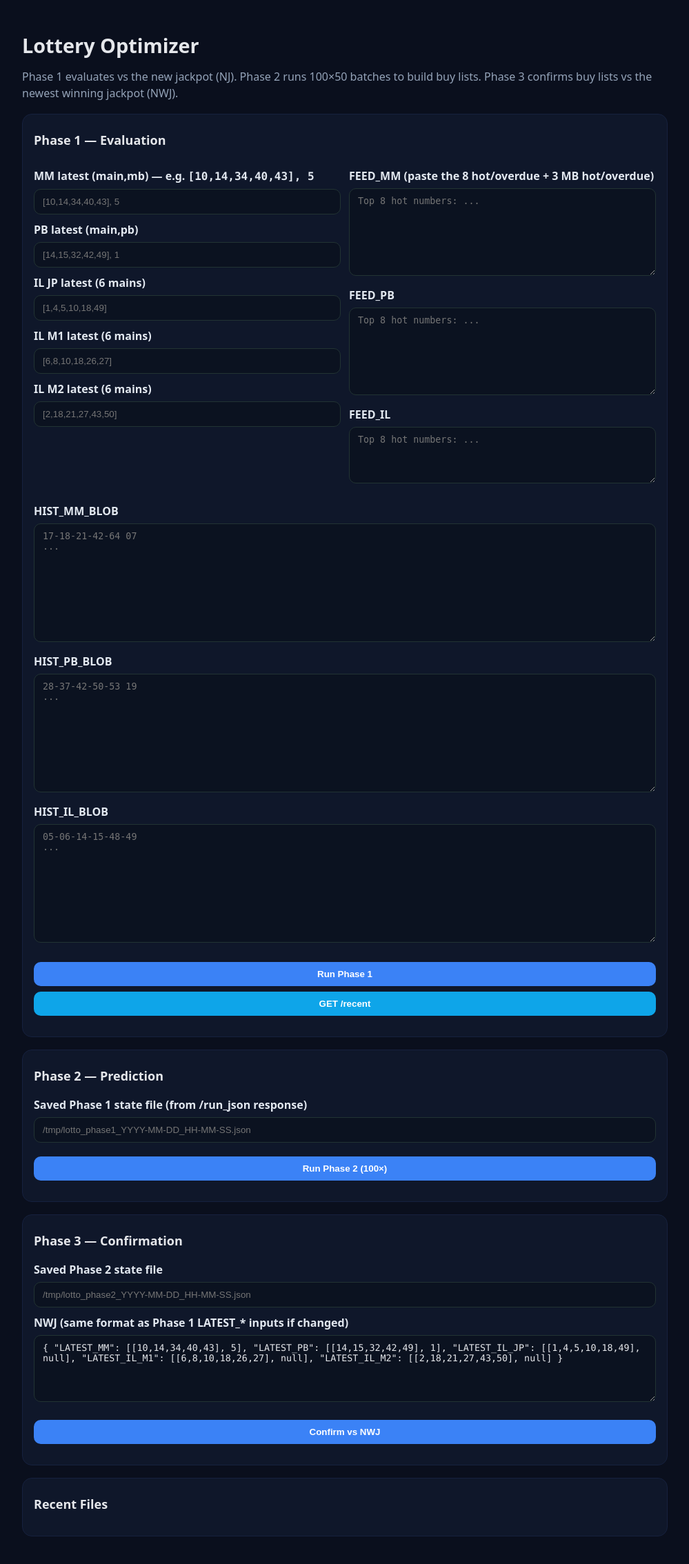
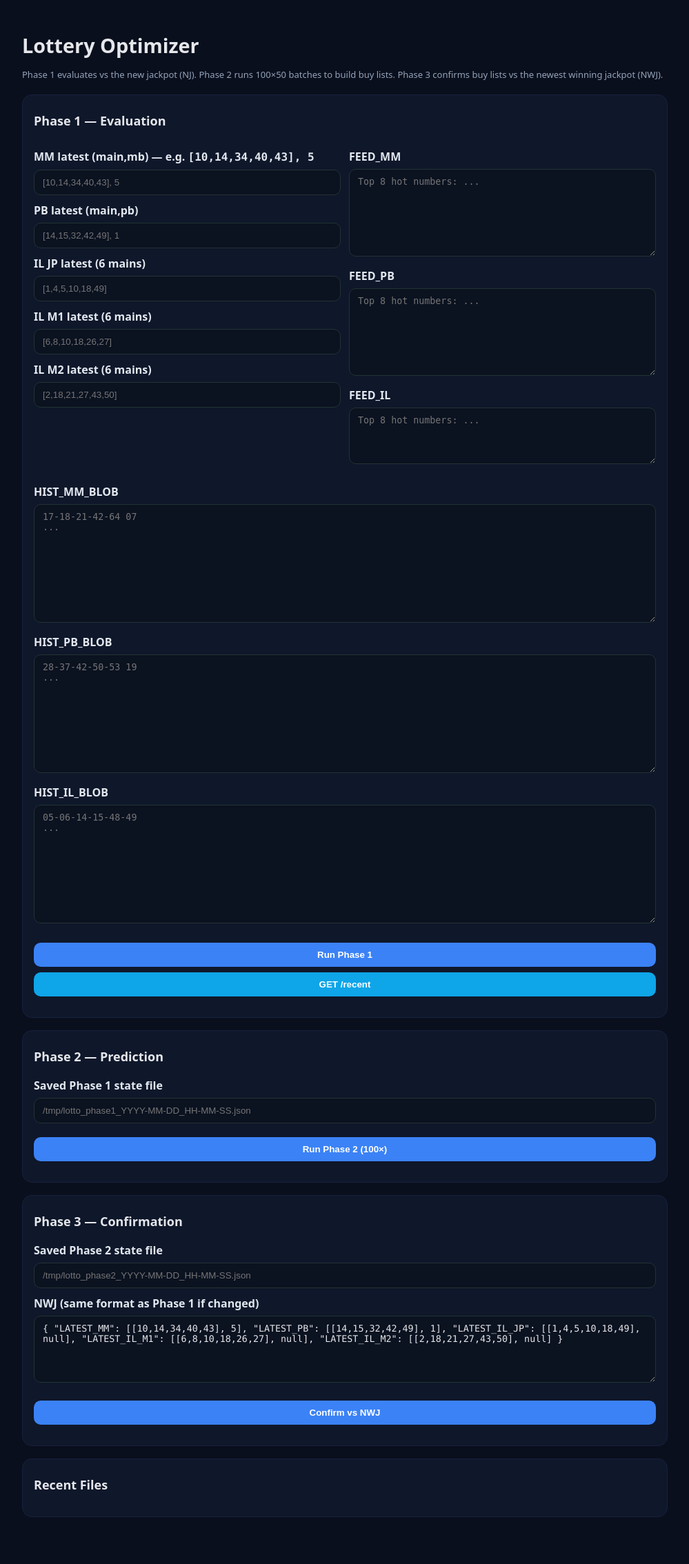
Before and after one commit to lettiehsu/lottery-optimizer, a Flask app: page / in a window 1280 px wide. Shown: the whole page at 69% size, without its empty margins (140-1139 px from the left). After the commit the page ends 2200 px from the top, so only its background shows below. Run offline with Flask 3, Linux system fonts and the light colour scheme.

Commit message:
Update index.html

```diff
--- a/templates/index.html
+++ b/templates/index.html
@@ -6,7 +6,6 @@
   <title>Lottery Optimizer</title>
   <link rel="stylesheet" href="/static/styles.css" />
   <style>
-    /* minimal extras for cleaner results */
     .section { background:#0f172a; border:1px solid #16213e; border-radius:14px; padding:16px; margin:18px 0; }
     .btn { display:inline-block; padding:10px 14px; border-radius:10px; border:none; background:#3b82f6; color:#fff; font-weight:600; cursor:pointer; }
     .btn.secondary { background:#0ea5e9; }
@@ -17,19 +16,16 @@
     input, textarea { width:100%; padding:10px 12px; border-radius:10px; border:1px solid #233; background:#0b1220; color:#e5e7eb; }
     h1 { color:#e5e7eb; margin:22px 0 12px; }
     h2 { color:#e5e7eb; margin:8px 0 16px; font-size:18px; }
-    .note { color:#94a3b8; font-size:13px; }
-    /* results */
+    .muted { color:#94a3b8; font-size:13px; }
     .cards { display:grid; grid-template-columns:repeat(auto-fill,minmax(280px,1fr)); gap:12px; margin-top:12px; }
     .card { background:#0b1220; border:1px solid #1f2937; border-radius:12px; padding:12px; }
     .card h3 { margin:0 0 6px; color:#e5e7eb; font-size:16px; }
-    .kv { display:flex; justify-content:space-between; padding:4px 0; font-family:ui-monospace, SFMono-Regular, Menlo, Consolas, "Liberation Mono", monospace; color:#cbd5e1;}
-    .mono { font-family:ui-monospace, SFMono-Regular, Menlo, Consolas, "Liberation Mono", monospace; }
+    .kv { display:flex; justify-content:space-between; padding:4px 0; font-family:ui-monospace,Menlo,Consolas,monospace; color:#cbd5e1;}
+    .mono { font-family:ui-monospace, Menlo, Consolas, monospace; }
     table.tbl { width:100%; border-collapse:collapse; font-family:ui-monospace, Menlo, Consolas, monospace; }
     .tbl th, .tbl td { border-bottom:1px dashed #243047; padding:6px 8px; text-align:left; color:#cbd5e1;}
     .pill { display:inline-block; padding:2px 8px; border-radius:999px; background:#111827; border:1px solid #233; margin:2px 2px 0 0; }
-    .muted { color:#94a3b8; }
     .okline { margin:8px 0; color:#a7f3d0; }
-    .danger { color:#fca5a5; }
     .copy { margin-left:8px; font-size:12px; background:#111827; border:1px solid #334155; color:#e5e7eb; padding:4px 8px; border-radius:8px; cursor:pointer; }
     pre.raw { white-space:pre-wrap; word-break:break-word; background:#0b1220; border:1px dashed #243047; padding:10px; border-radius:10px; color:#9ca3af; }
   </style>
@@ -38,8 +34,7 @@
   <h1>Lottery Optimizer</h1>
   <div class="muted">Phase 1 evaluates vs the new jackpot (NJ). Phase 2 runs 100×50 batches to build buy lists. Phase 3 confirms buy lists vs the newest winning jackpot (NWJ).</div>
 
-  <!-- Phase 1 -->
-  <div class="section" id="sec1">
+  <div class="section">
     <h2>Phase 1 — Evaluation</h2>
     <div class="row">
       <div class="col">
@@ -56,7 +51,7 @@
       </div>
 
       <div class="col">
-        <label>FEED_MM (paste the 8 hot/overdue + 3 MB hot/overdue)</label>
+        <label>FEED_MM</label>
         <textarea id="p1_feed_mm" rows="7" placeholder="Top 8 hot numbers: ..."></textarea>
         <label>FEED_PB</label>
         <textarea id="p1_feed_pb" rows="7" placeholder="Top 8 hot numbers: ..."></textarea>
@@ -80,10 +75,9 @@
     <div id="out_p1" style="margin-top:14px;"></div>
   </div>
 
-  <!-- Phase 2 -->
-  <div class="section" id="sec2">
+  <div class="section">
     <h2>Phase 2 — Prediction</h2>
-    <label>Saved Phase 1 state file (from /run_json response)</label>
+    <label>Saved Phase 1 state file</label>
     <input id="p2_saved" placeholder="/tmp/lotto_phase1_YYYY-MM-DD_HH-MM-SS.json" />
     <div style="margin-top:12px;">
       <button class="btn" id="btn_p2">Run Phase 2 (100×)</button>
@@ -91,12 +85,11 @@
     <div id="out_p2" style="margin-top:14px;"></div>
   </div>
 
-  <!-- Phase 3 -->
-  <div class="section" id="sec3">
+  <div class="section">
     <h2>Phase 3 — Confirmation</h2>
     <label>Saved Phase 2 state file</label>
     <input id="p3_saved" placeholder="/tmp/lotto_phase2_YYYY-MM-DD_HH-MM-SS.json" />
-    <label>NWJ (same format as Phase 1 LATEST_* inputs if changed)</label>
+    <label>NWJ (same format as Phase 1 if changed)</label>
     <textarea id="p3_nwj" rows="5" class="mono">{ "LATEST_MM": [[10,14,34,40,43], 5], "LATEST_PB": [[14,15,32,42,49], 1], "LATEST_IL_JP": [[1,4,5,10,18,49], null], "LATEST_IL_M1": [[6,8,10,18,26,27], null], "LATEST_IL_M2": [[2,18,21,27,43,50], null] }</textarea>
     <div style="margin-top:12px;">
       <button class="btn" id="btn_p3">Confirm vs NWJ</button>
@@ -104,7 +97,6 @@
     <div id="out_p3" style="margin-top:14px;"></div>
   </div>
 
-  <!-- Recent -->
   <div class="section">
     <h2>Recent Files</h2>
     <div id="out_recent"></div>
```
